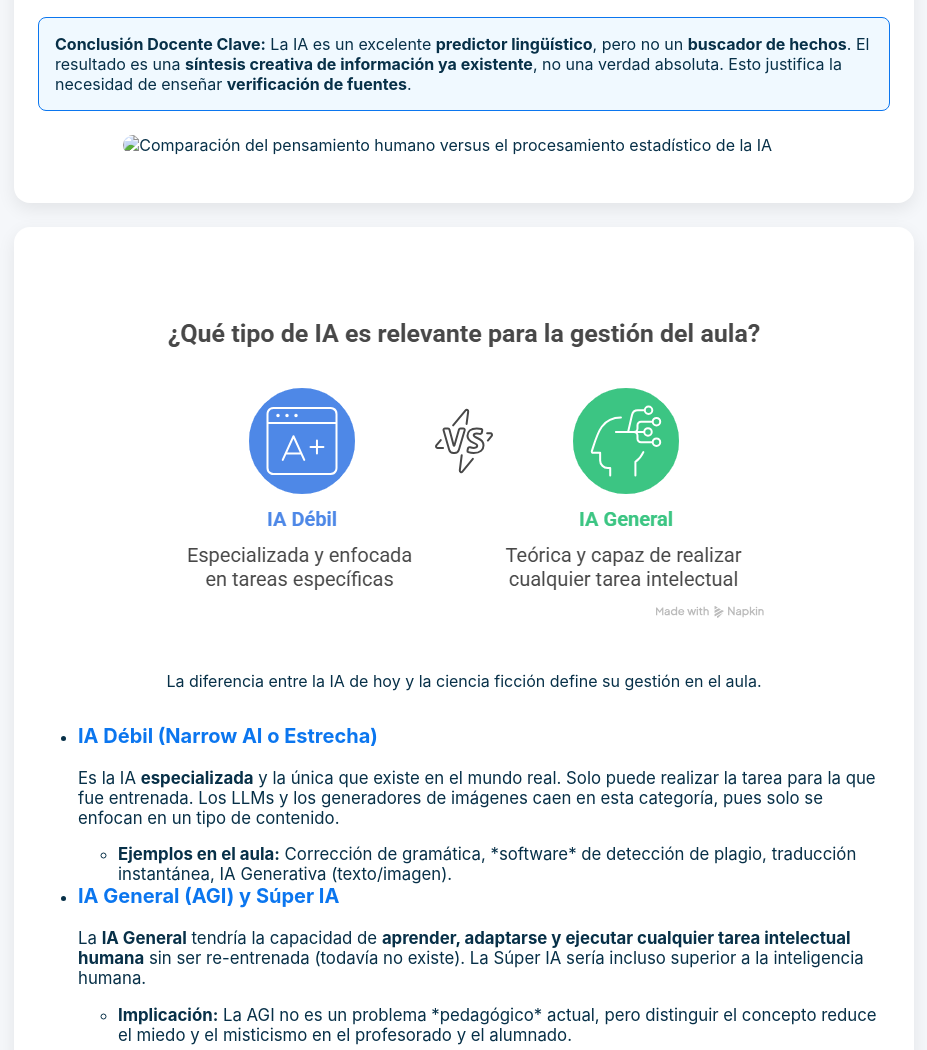
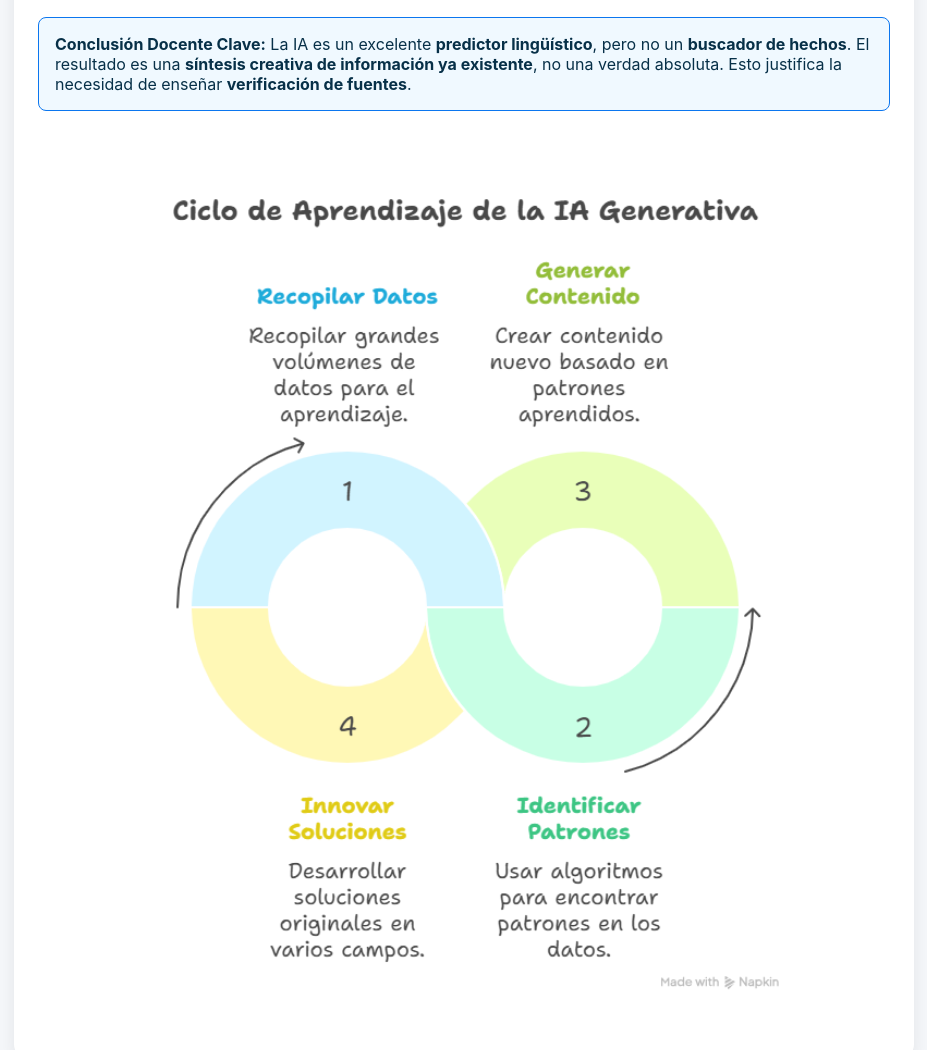
Before and after one commit to Hiunack/EVERyONE, a plain HTML site: page bloque1-docente.html in a window 1280 px wide. Shown: the part 820-1870 px from the top of the page, without its empty margins (176-1103 px from the left). Drawn offline with Linux system fonts and the light colour scheme; the site is published under a folder, as on GitHub Pages, so addresses that start at the root find nothing.

Commit message:
Update bloque1-docente.html

```diff
--- a/bloque1-docente.html
+++ b/bloque1-docente.html
@@ -257,7 +257,7 @@
                         fuentes</strong>.</p>
             </div>
 
-            <img src="/assets/img/bloque1do/Fundamentos_ ¿Cómo _Aprende_ una IA Generativa_ - visual selection.png"
+            <img src="assets/img/bloque1do/Fundamentos_ ¿Cómo _Aprende_ una IA Generativa_ - visual selection.png"
                 alt="Comparación del pensamiento humano versus el procesamiento estadístico de la IA"
                 style="width:100%; border-radius:12px; margin:1.5rem 0;">
         </section>
@@ -454,4 +454,5 @@
     </script>
 </body>
 
+
 </html>
```
